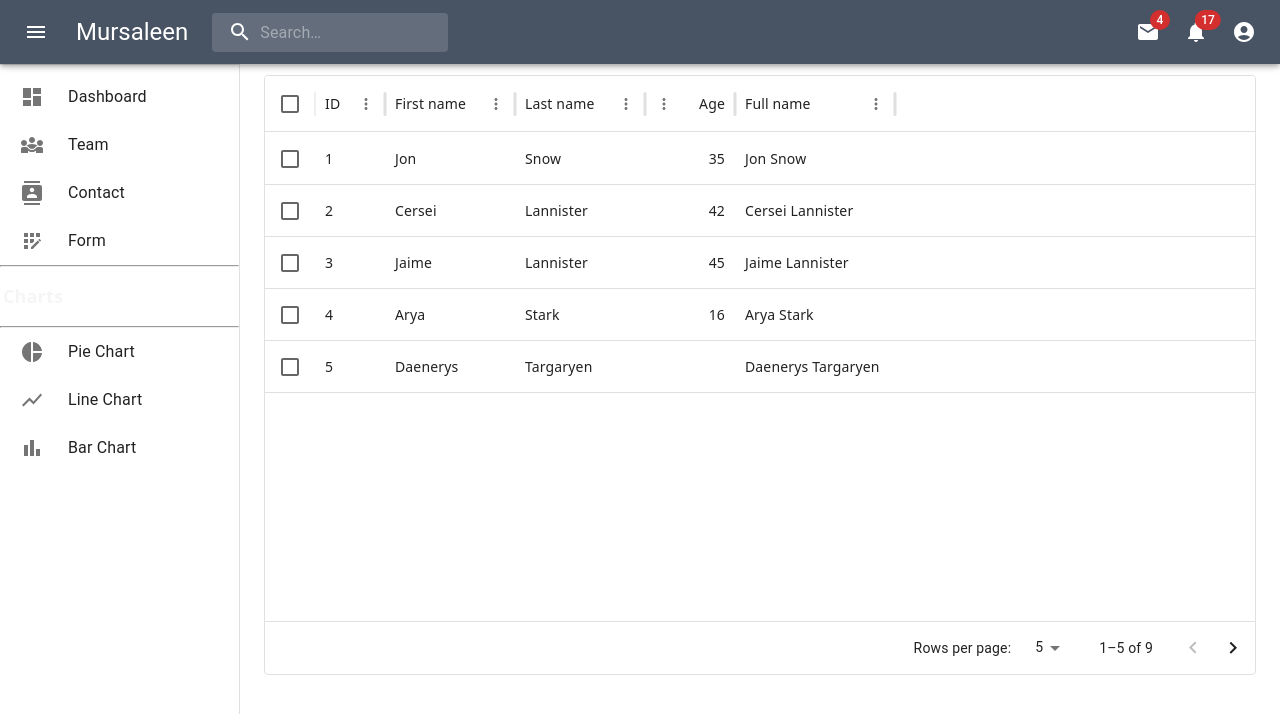
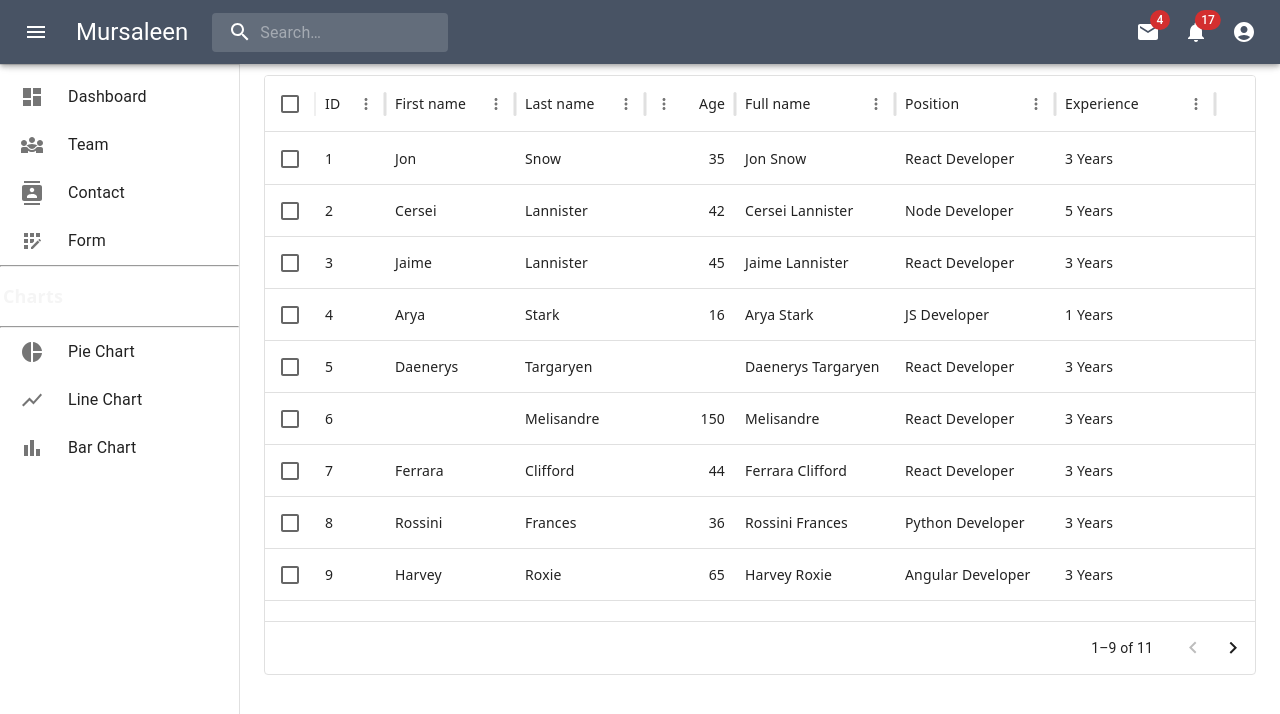
Before and after one commit to mursaleenrai/chartjs, a React (Vite) app in the folder dashboard/: page /team in a window 1280 px wide. Shown: the top 714 px of the page. Built offline with nearby package versions, Linux system fonts and the light colour scheme.

Commit message:
changes in team component have been made

```diff
--- a/dashboard/src/components/pages/about/Team.jsx
+++ b/dashboard/src/components/pages/about/Team.jsx
@@ -23,18 +23,31 @@ const columns = [
         width: 160,
         valueGetter: (value, row) => `${row.firstName || ''} ${row.lastName || ''}`,
     },
+    {
+        field: 'position',
+        headerName: 'Position',
+        width: 160,
+
+    },
+    {
+        field: 'experience',
+        headerName: 'Experience',
+        width: 160,
+    },
 ];
 
 const rows = [
-    { id: 1, lastName: 'Snow', firstName: 'Jon', age: 35 },
-    { id: 2, lastName: 'Lannister', firstName: 'Cersei', age: 42 },
-    { id: 3, lastName: 'Lannister', firstName: 'Jaime', age: 45 },
-    { id: 4, lastName: 'Stark', firstName: 'Arya', age: 16 },
-    { id: 5, lastName: 'Targaryen', firstName: 'Daenerys', age: null },
-    { id: 6, lastName: 'Melisandre', firstName: null, age: 150 },
-    { id: 7, lastName: 'Clifford', firstName: 'Ferrara', age: 44 },
-    { id: 8, lastName: 'Frances', firstName: 'Rossini', age: 36 },
-    { id: 9, lastName: 'Roxie', firstName: 'Harvey', age: 65 },
+    { id: 1, lastName: 'Snow', firstName: 'Jon', age: 35, position: 'React Developer', experience: '3 Years' },
+    { id: 2, lastName: 'Lannister', firstName: 'Cersei', age: 42, position: 'Node Developer', experience: '5 Years' },
+    { id: 3, lastName: 'Lannister', firstName: 'Jaime', age: 45, position: 'React Developer', experience: '3 Years' },
+    { id: 4, lastName: 'Stark', firstName: 'Arya', age: 16, position: 'JS Developer', experience: '1 Years' },
+    { id: 5, lastName: 'Targaryen', firstName: 'Daenerys', age: null, position: 'React Developer', experience: '3 Years' },
+    { id: 6, lastName: 'Melisandre', firstName: null, age: 150, position: 'React Developer', experience: '3 Years' },
+    { id: 7, lastName: 'Clifford', firstName: 'Ferrara', age: 44, position: 'React Developer', experience: '3 Years' },
+    { id: 8, lastName: 'Frances', firstName: 'Rossini', age: 36, position: 'Python Developer', experience: '3 Years' },
+    { id: 9, lastName: 'Roxie', firstName: 'Harvey', age: 65, position: 'Angular Developer', experience: '3 Years' },
+    { id: 10, lastName: 'Roxie', firstName: 'Harvey', age: 65, position: 'Angular Developer', experience: '3 Years' },
+    { id: 11, lastName: 'Roxie', firstName: 'Harvey', age: 65, position: 'Angular Developer', experience: '3 Years' },
 ];
 
 const Team = () => {
@@ -54,7 +67,7 @@ const Team = () => {
                             columns={columns}
                             initialState={{
                                 pagination: {
-                                    paginationModel: { page: 0, pageSize: 5 },
+                                    paginationModel: { page: 0, pageSize: 9 },
                                 },
                             }}
                             pageSizeOptions={[5, 10]}
```
